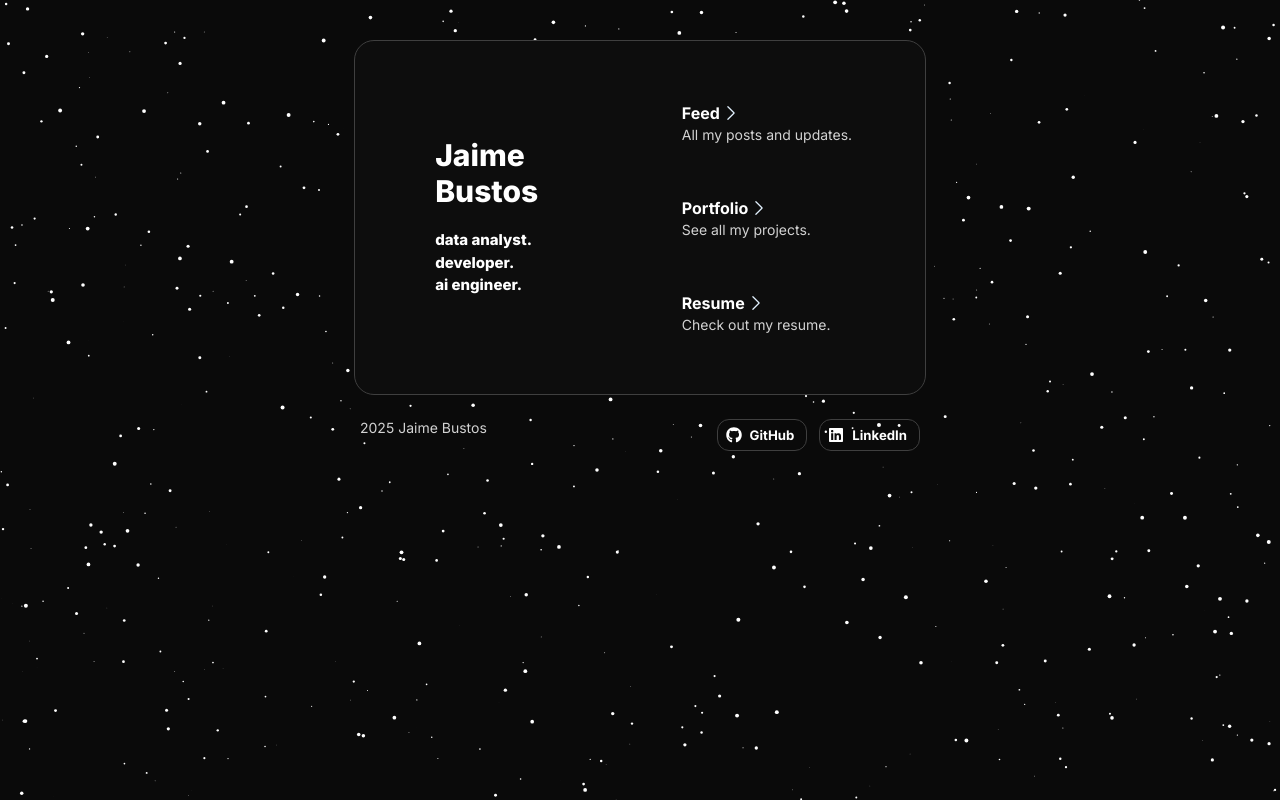
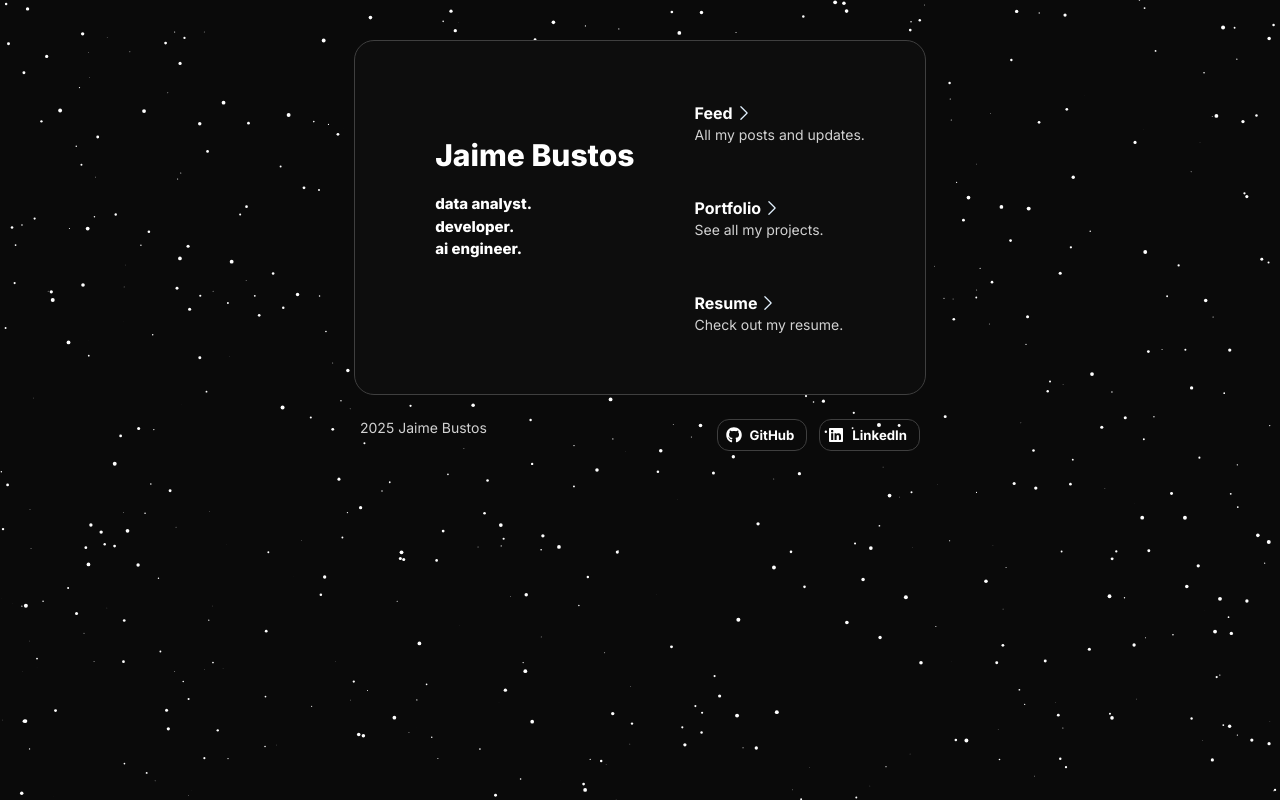
Before and after one commit to jaime-bustos/landing-page, a Next.js app: page / in a window 1280 px wide. Built offline with nearby package versions, Linux system fonts and the light colour scheme.

Commit message:
construction update

```diff
--- a/src/app/page.tsx
+++ b/src/app/page.tsx
@@ -60,10 +60,11 @@ export default function Home() {
 						fillWidth gap="0">
 						<Flex
 							position="relative"
-							fillWidth paddingTop="56" paddingX="l"
+							paddingTop="56" paddingX="l"
     						direction="column" gap="20">
 
-							<Heading variant="display-strong-s" style={{ fontSize: "30px", lineHeight: '1.2', textAlign: 'left' }}>
+
+							<Heading variant="display-strong-s" style={{ fontSize: "30px", lineHeight: '1.2', textAlign: 'left', whiteSpace: "nowrap"}}>
 								Jaime Bustos
 							</Heading>
 							<Heading
```
Also changed, not shown: src/app/about/page.tsx (+8 -6 lines).
